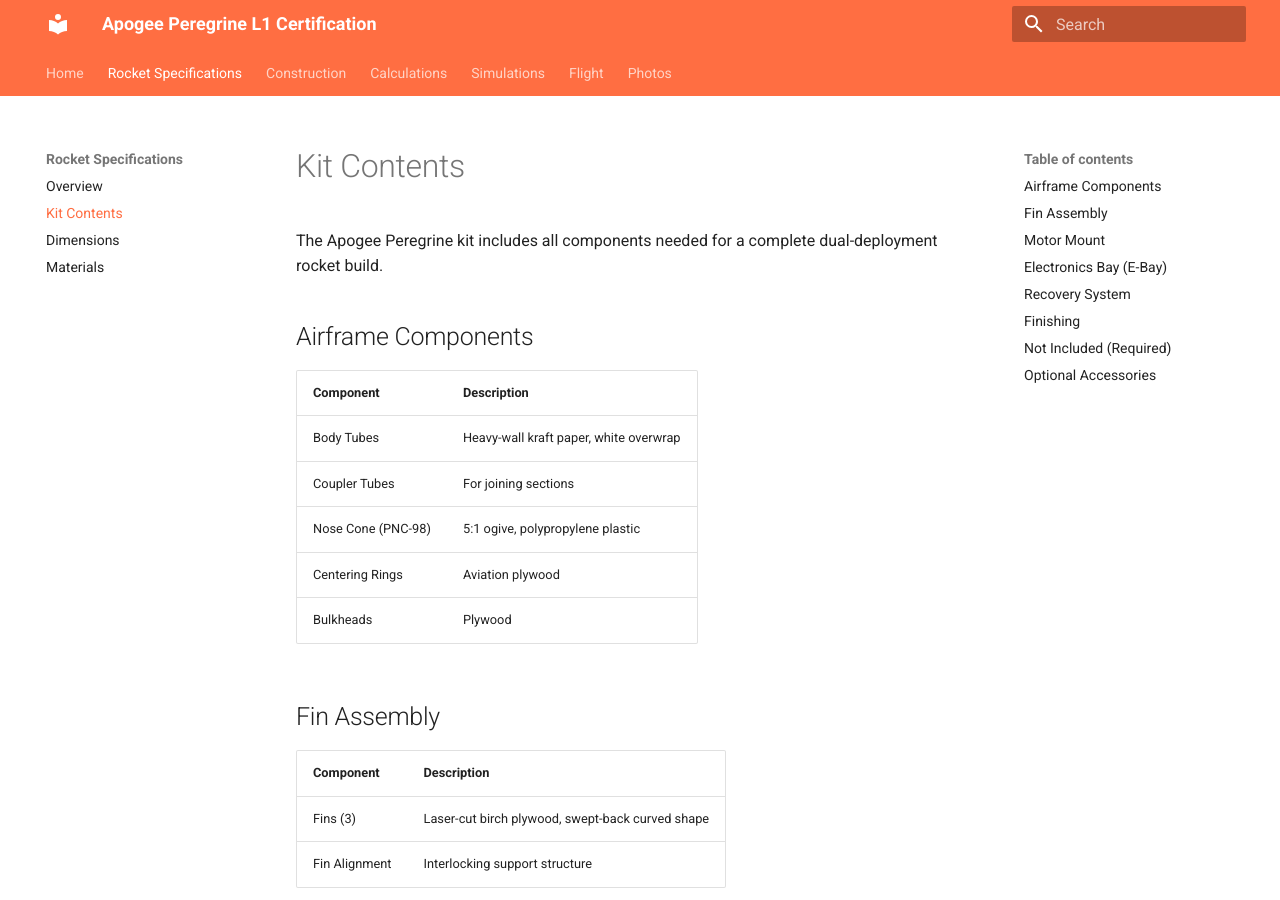
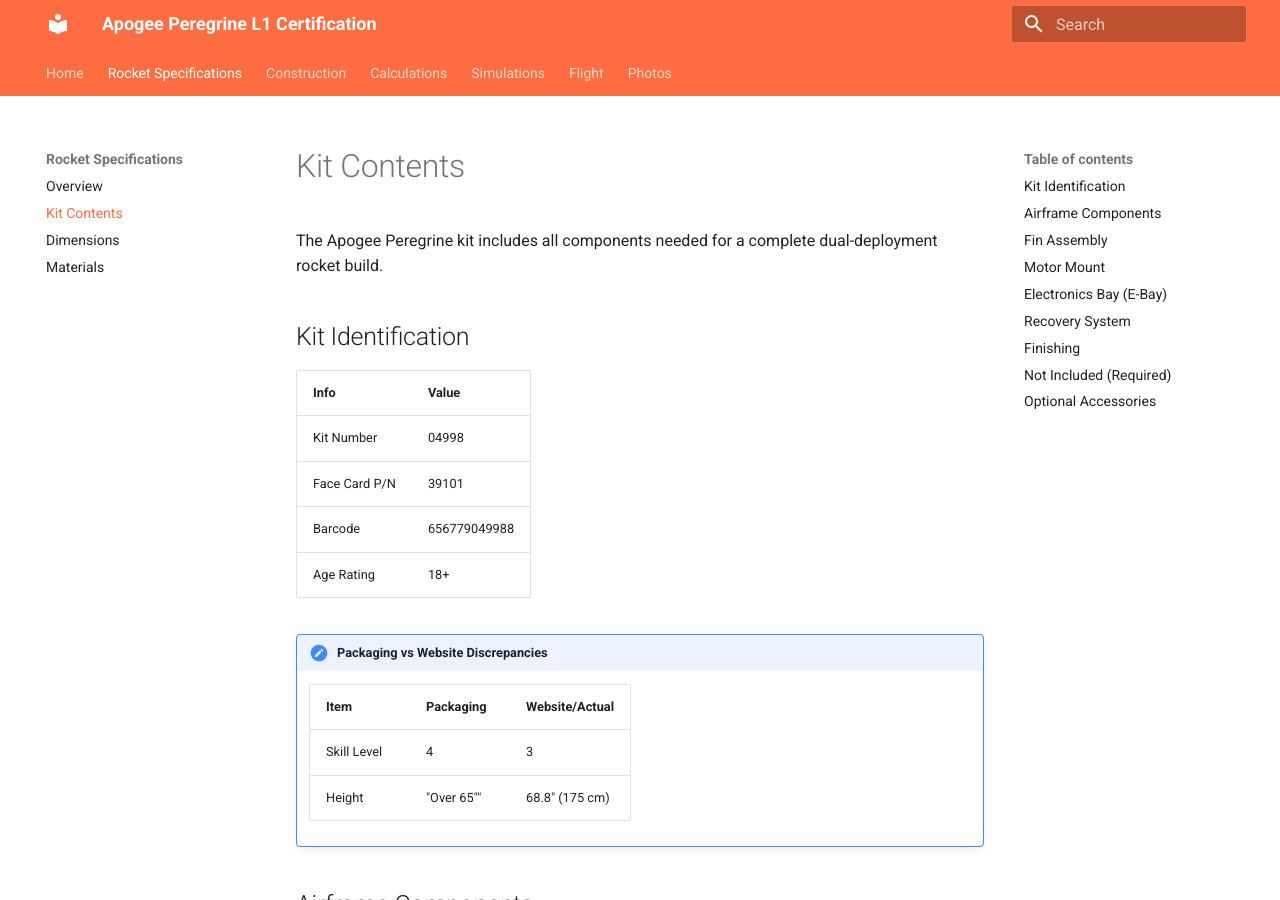
Before and after one commit to tonuonu/MyLevel1Peregrine, an MkDocs documentation site: the page built from docs/specifications/kit-contents.md, in a window 1280 px wide and 900 px high. Built offline with MkDocs 1.6.1 and Material for MkDocs 9.7.7, drawn with Linux system fonts in a browser that asks for light colours.

Commit message:
Add kit identification and packaging discrepancies note

```diff
--- a/docs/specifications/kit-contents.md
+++ b/docs/specifications/kit-contents.md
@@ -1,6 +1,21 @@
 # Kit Contents
 
 The Apogee Peregrine kit includes all components needed for a complete dual-deployment rocket build.
+
+## Kit Identification
+
+| Info | Value |
+|------|-------|
+| Kit Number | 04998 |
+| Face Card P/N | 39101 |
+| Barcode | 656779049988 |
+| Age Rating | 18+ |
+
+!!! note "Packaging vs Website Discrepancies"
+    | Item | Packaging | Website/Actual |
+    |------|-----------|----------------|
+    | Skill Level | 4 | 3 |
+    | Height | "Over 65"" | 68.8" (175 cm) |
 
 ## Airframe Components
 
```
